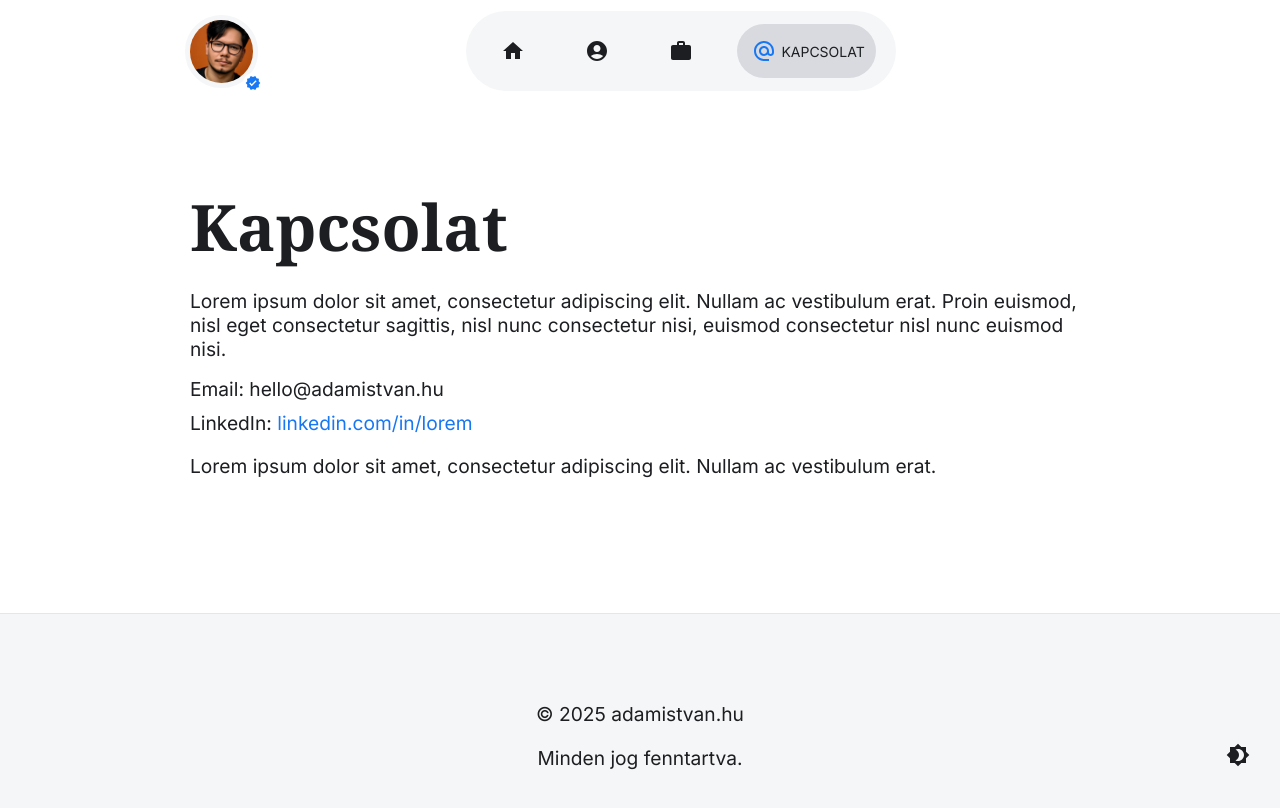
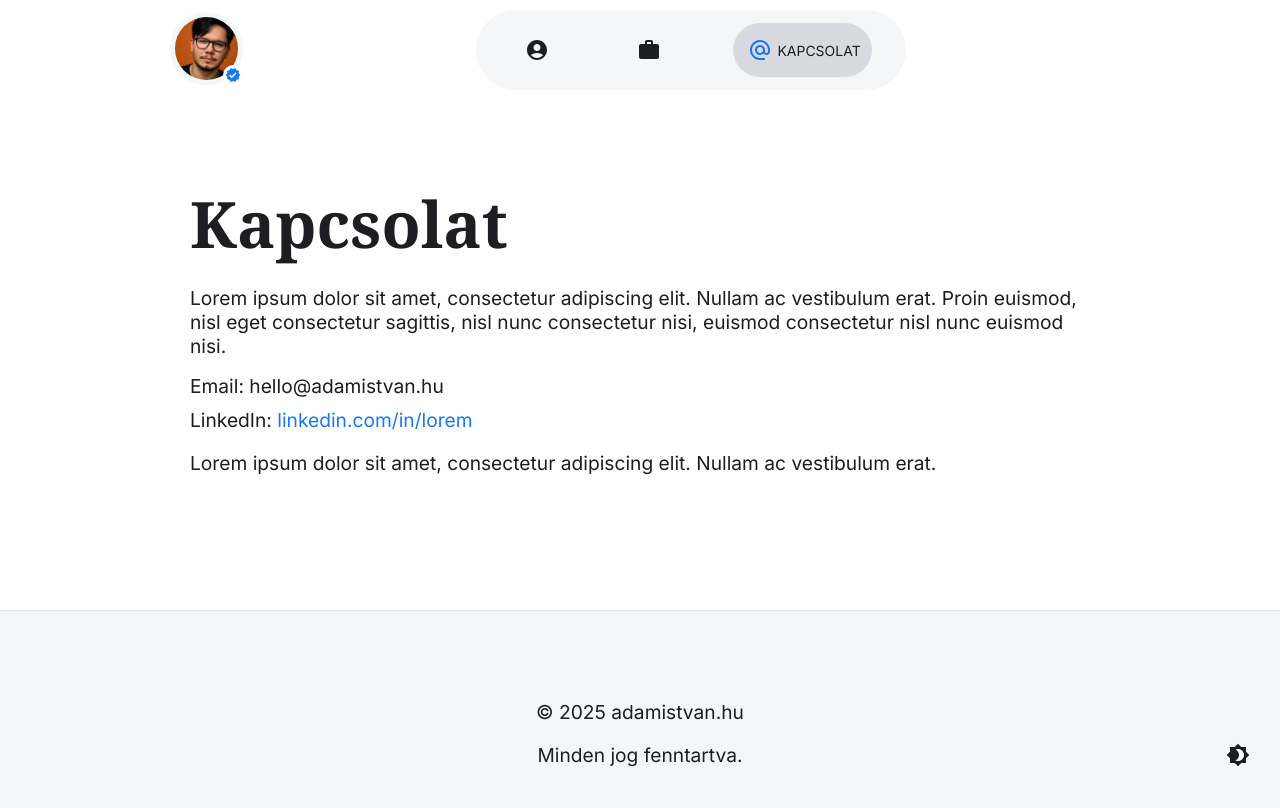
Before and after one commit to adam-i-horvath/adamistvan, a React (Create React App) app: page /kapcsolat in a window 1280 px wide. Shown: the top 808 px of the page. Built offline with nearby package versions, Linux system fonts and the light colour scheme; a web font is replaced by a local one.

Commit message:
navbar home redesign

```diff
--- a/src/components/Navbar/Navbar.css
+++ b/src/components/Navbar/Navbar.css
@@ -2,10 +2,12 @@
     display: flex;
     align-items: center;
     justify-content: center;
-    padding: 5px;
+    padding-top: 5px;
+    padding-bottom: 5px;
     text-transform: uppercase;
     font-size: 14px;
-    margin: 5px;
+    margin-top: 5px;
+    margin-bottom: 5px;
   }
 
   .navbar {
@@ -32,6 +34,16 @@
     transition: background-color 0.5s ease;
   }
 
+  .nav-link-avatar {
+    color: var(--navbar-text-color);
+    text-decoration: none !important;
+    display: flex;
+    align-items: center;
+    justify-content: left;
+    border-radius: 50px;
+    transition: background-color 0.5s ease;
+  }
+
   .nav-link .icon-container {
     display: flex;
     align-items: center;
@@ -44,11 +56,21 @@
     background-color: var(--navbar-active-background-color);
   }
 
+  .nav-link-avatar span {
+    background-color: var(--navbar-active-background-color);
+    padding: 5px;
+    text-align: center;
+    border-radius: 15px 15px 15px 15px;
+    margin-right: 10px;
+    margin-left: 10px;
+    text-transform: capitalize;
+  }
+
   .nav-link.active .icon-container svg {
     fill: var(--primary-color); /* Change icon color to blue when active */
   }
 
-  .nav-link span {
+  .nav-link span, .nav-link-avatar span {
     /*margin: 5px;*/
     transition: opacity 0.5s ease, width 0.5s ease;
     white-space: nowrap;
@@ -56,14 +78,19 @@
     overflow: hidden;
   }
 
-  .nav-link span.hide {
+  .nav-link span.hide, .nav-link-avatar span.hide {
     opacity: 0;
     width: 0;
   }
 
-  .nav-link span.show {
+  .nav-link span.show{
     opacity: 1;
     width: 85px;
+  }
+
+  .nav-link-avatar span.show {
+    opacity: 1;
+    width: 65px;
   }
 
   .nav-link:hover {
@@ -80,7 +107,6 @@
     width: 62.5px;
     height: 62.5px;
     border-radius: 50%;
-    margin: 5px;
     display: block;
   }
 
--- a/src/components/Navbar/Navbar.js
+++ b/src/components/Navbar/Navbar.js
@@ -1,6 +1,5 @@
 import React, { useState, useEffect } from 'react';
 import { NavLink, useLocation } from 'react-router-dom';
-import HomeIcon from '@mui/icons-material/Home';
 import WorkIcon from '@mui/icons-material/Work';
 import AccountCircleIcon from '@mui/icons-material/AccountCircle';
 import AlternateEmailIcon from '@mui/icons-material/AlternateEmail';
@@ -33,24 +32,23 @@ function Navbar() {
 
   return (
     <div className="navbar__container">
+      <NavLink
+        to="/"
+        className="nav-link-avatar"
+        activeClassName="active"
+        onClick={() => setActiveLabel('Kezdőlap')}
+      >
+        <div className="icon-container">
           <div className="img">
             <img src={ImageAdam} alt="Adam" />
             <VerifiedIcon className="verified-icon" />
           </div>
-      <nav className="navbar">
-        <NavLink
-          to="/"
-          className="nav-link"
-          activeClassName="active"
-          onClick={() => setActiveLabel('Kezdőlap')}
-        >
-          <div className="icon-container">
-            <HomeIcon />
         </div>
         <span className={activeLabel === 'Kezdőlap' ? 'show' : 'hide'}>
-            Kezdőlap
+          Üdv! 👋
         </span>
       </NavLink>
+      <nav className="navbar">
         <NavLink
           to="/rolam"
           className="nav-link"
```
Lines whose indentation alone changed are shown as unchanged.
